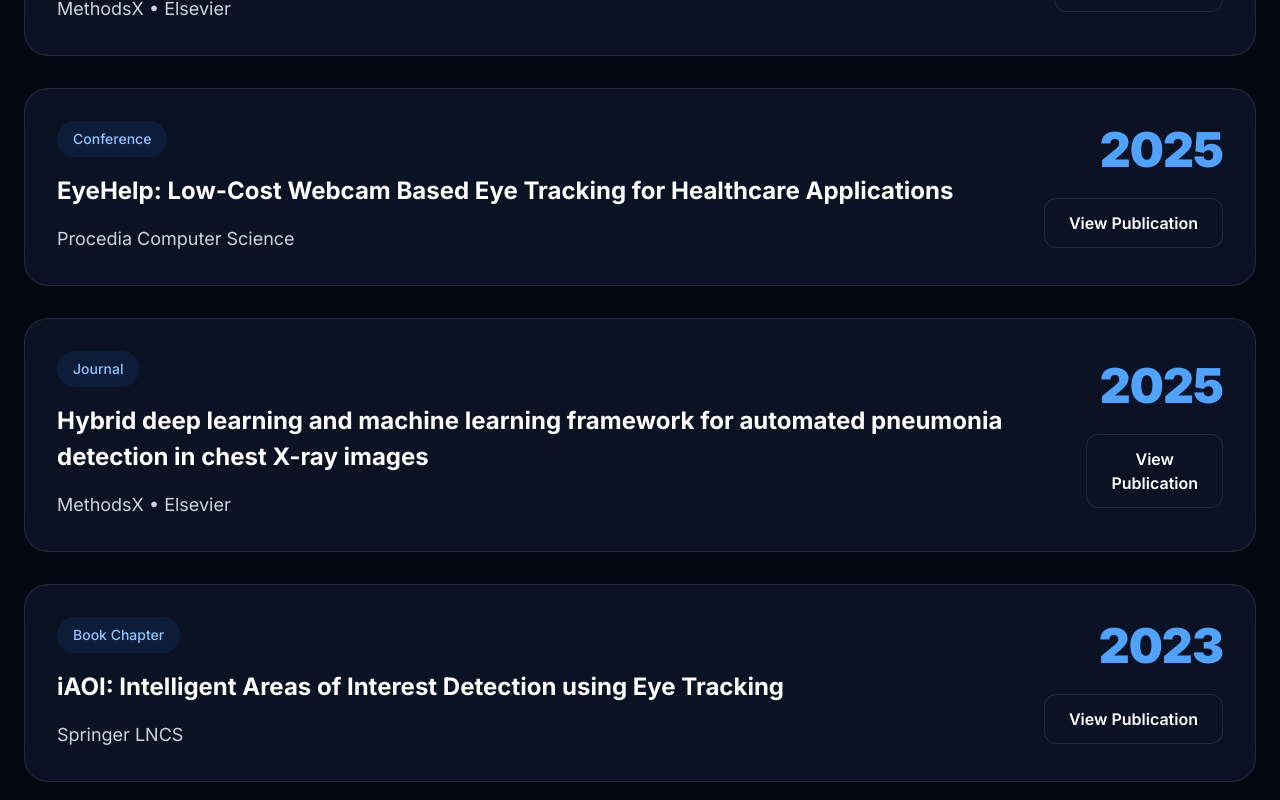
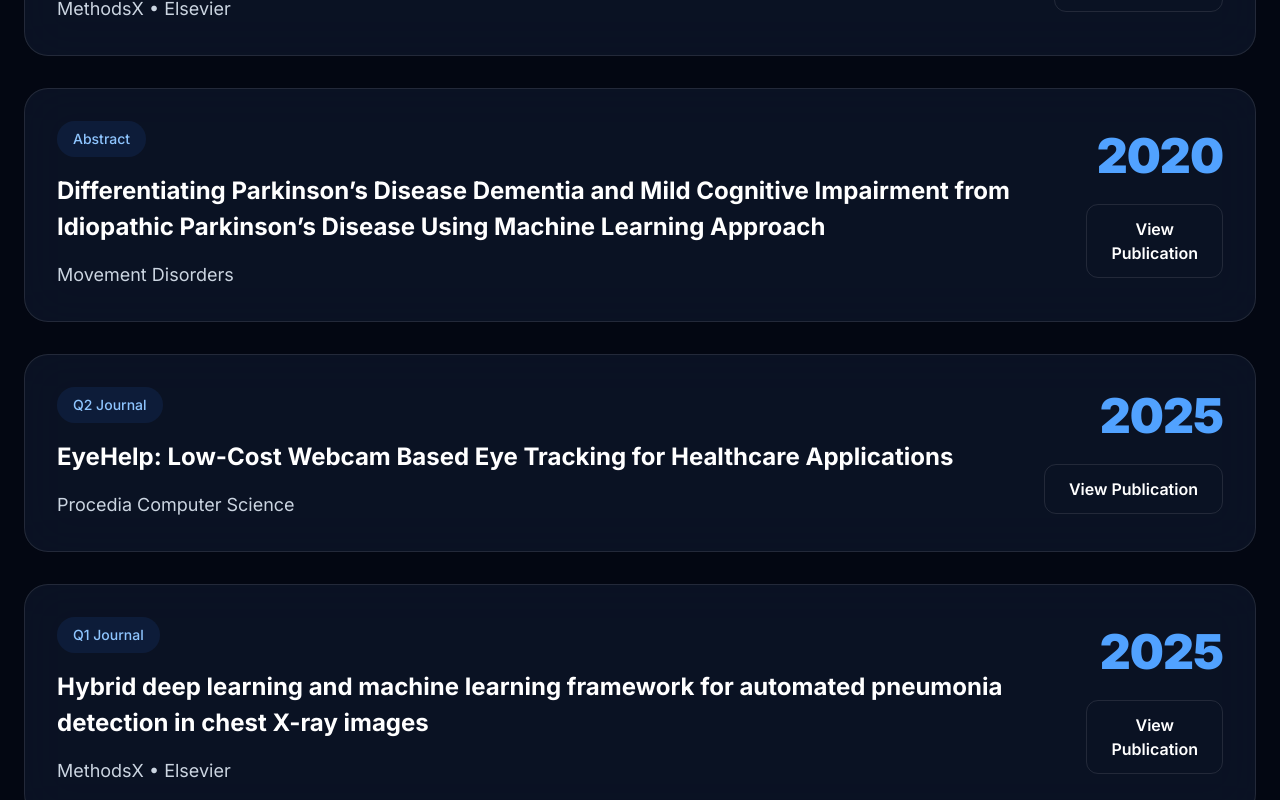
Before and after one commit to akshayshantharam/akshayshantharam.github.io, a Next.js app: page / in a window 1280 px wide. Shown: the part 7020-7820 px from the top of the page. Built offline with nearby package versions, Linux system fonts and the light colour scheme.

Commit message:
Update publication types to reflect journal rankings

```diff
--- a/components/Publications.tsx
+++ b/components/Publications.tsx
@@ -6,42 +6,51 @@ const publications = [
       "EyeMap: A Deep Learning Framework for Parkinson's Disease Visual Cognition Analysis",
     venue: "MethodsX • Elsevier",
     year: "2025",
-    type: "Journal",
+    type: "Q1 Journal",
   },
+  {
+  title: "Differentiating Parkinson’s Disease Dementia and Mild Cognitive Impairment from Idiopathic Parkinson’s Disease Using Machine Learning Approach",
+  authors: "A. Bhattacharya, N. Kamble, A. S, V. N, A. Stezin, S. Hegde, A. J, R. Yadav, P. Pal",
+  venue: "Movement Disorders",
+  year: 2020,
+  type: "Abstract",
+  volume: "35 (Suppl 1)",
+  link: "https://www.mdsabstracts.org/abstract/differentiating-parkinsons-disease-dementia-and-mild-cognitive-impairment-from-idiopathic-parkinsons-disease-using-machine-learning-approach/"
+},
   {
     title:
       "EyeHelp: Low-Cost Webcam Based Eye Tracking for Healthcare Applications",
     venue: "Procedia Computer Science",
     year: "2025",
-    type: "Conference",
+    type: "Q2 Journal",
   },
   {
     title:
   "Hybrid deep learning and machine learning framework for automated pneumonia detection in chest X-ray images",
     venue: "MethodsX • Elsevier",
     year: "2025",
-    type: "Journal",
+    type: "Q1 Journal",
   },
   {
     title:
       "iAOI: Intelligent Areas of Interest Detection using Eye Tracking",
     venue: "Springer LNCS",
     year: "2023",
-    type: "Book Chapter",
+    type: "Q2 Book Chapter",
   },
   {
     title:
       "iSTIMULI: AI Framework for Cognitive Assessment using Eye Movements",
     venue: "Springer LNCS",
     year: "2023",
-    type: "Book Chapter",
+    type: "Q2 Book Chapter",
   },
   {
     title:
       "Actor-critic guided CDBN with GAN augmentation for robust facial emotion recognition",
    venue: "MethodsX • Elsevier",
     year: "2025",
-    type: "Journal",
+    type: "Q1 Journal",
   },
 ];
 
```
